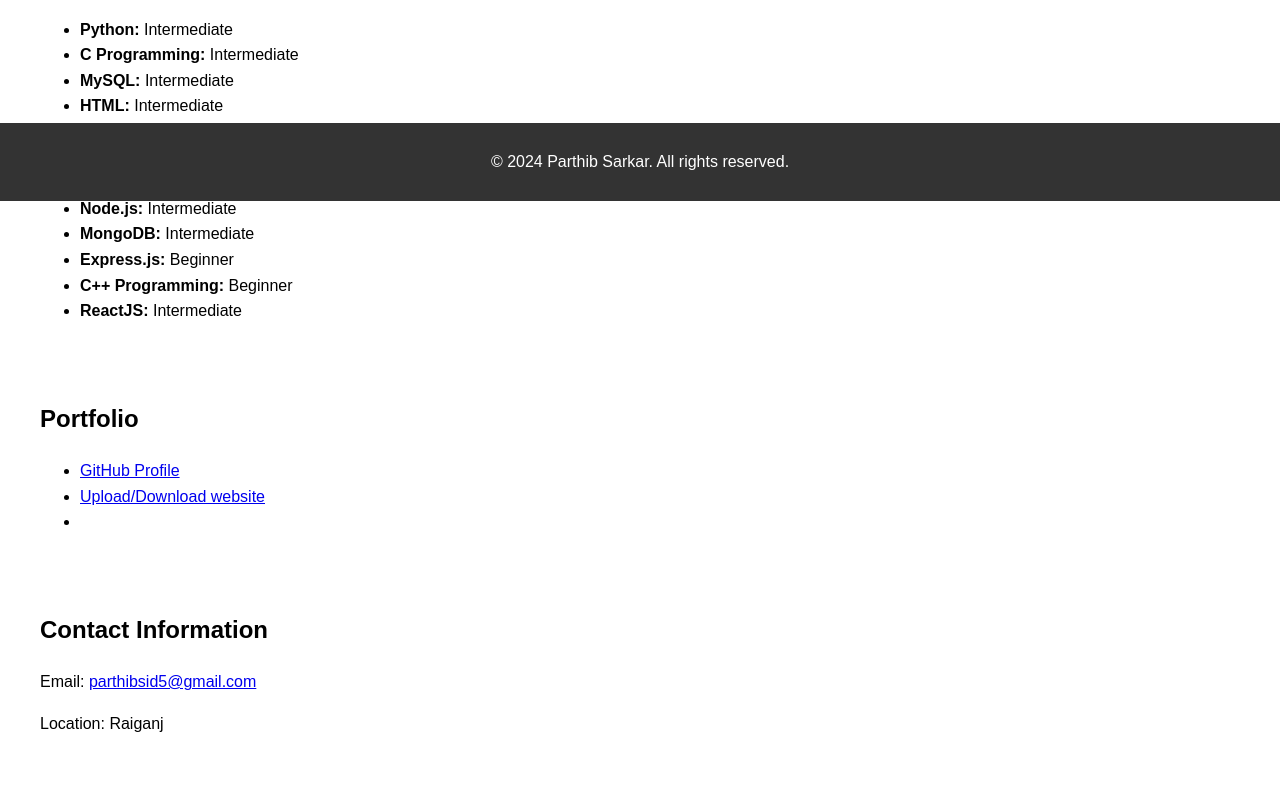
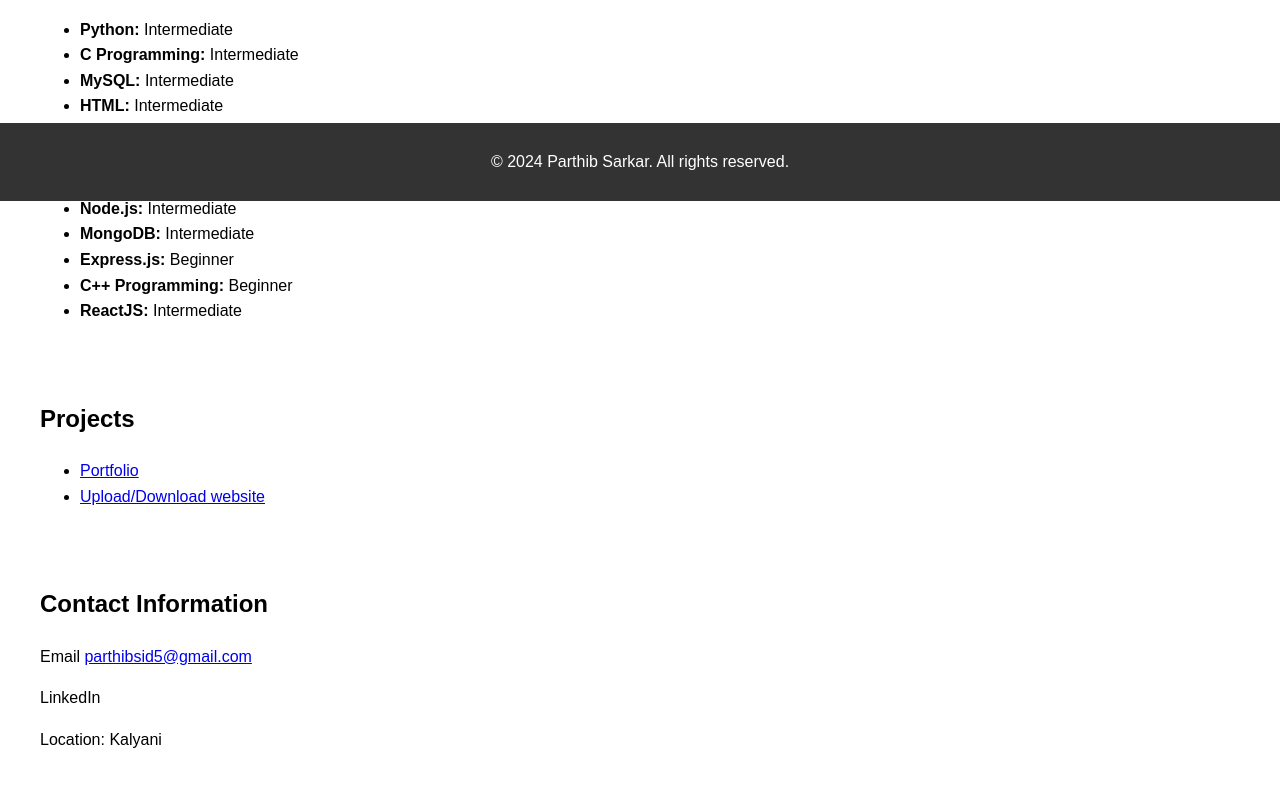
Before and after one commit to parthibsid5/open, a plain HTML site: page index.html in a window 1280 px wide. Shown: the part 599-1385 px from the top of the page. Drawn offline with Linux system fonts and the light colour scheme.

Commit message:
Update index.html

```diff
--- a/index.html
+++ b/index.html
@@ -51,18 +51,18 @@
     </section>
 
     <section id="portfolio">
-        <h2>Portfolio</h2>
+        <h2>Projects</h2>
         <ul>
-            <li><a href="https://github.com/parthibsid5" target="_blank">GitHub Profile</a></li>
+            <li><a href="https://parthibsid5.github.io/open/" target="_blank">Portfolio</a></li>
             <li><a href="https://parthibsid6.pythonanywhere.com" target="_blank">Upload/Download website</a></li>
-            <li
         </ul>
     </section>
 
     <section id="contact">
         <h2>Contact Information</h2>
-        <p>Email: <a href="mailto:parthibsid5@gmail.com">parthibsid5@gmail.com</a></p>
-        <p>Location: Raiganj</p>
+        <p>Email <a href="mailto:parthibsid5@gmail.com">parthibsid5@gmail.com</a></p>
+        <p>LinkedIn</p>
+        <p>Location: Kalyani</p>
     </section>
 
     <footer>
```
